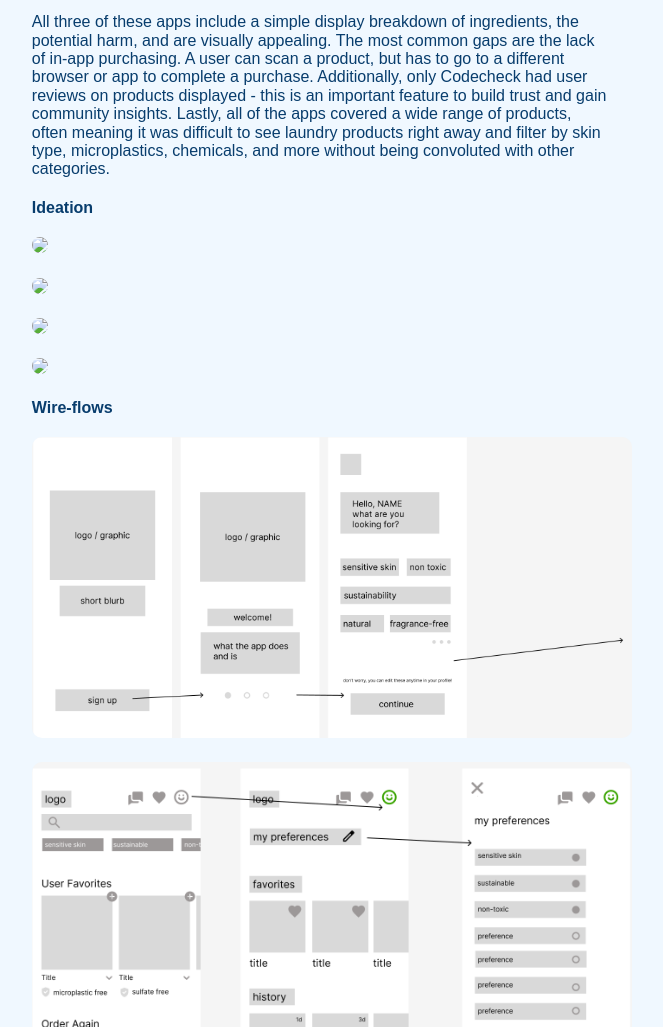
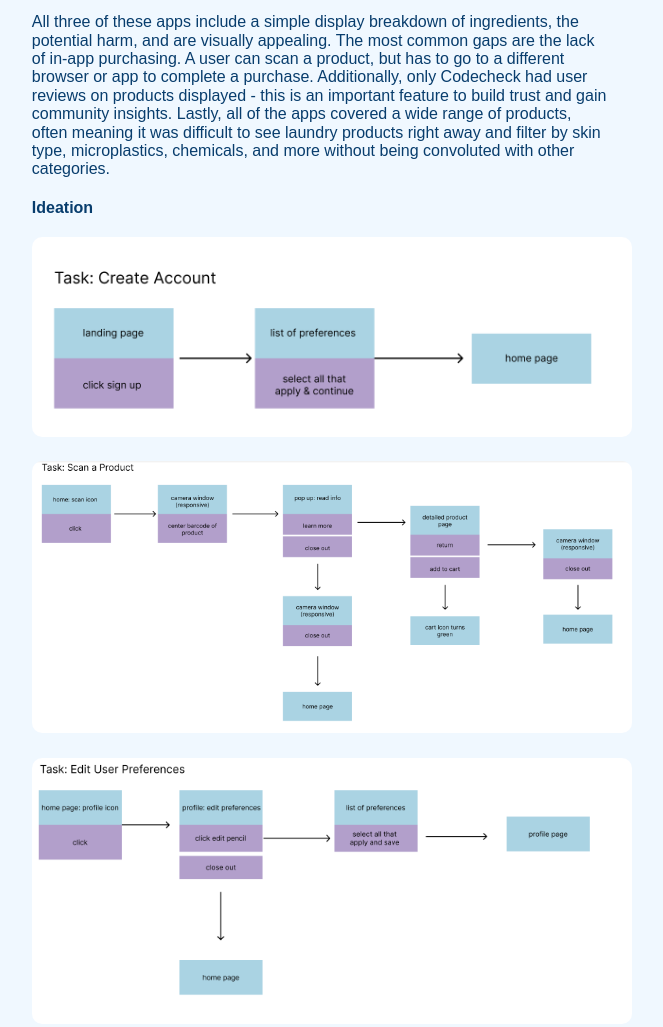
Before and after one commit to kyrarenee/portfolio, a plain HTML site: page sudspect.html in a window 1280 px wide. Shown: the part 3160-4187 px from the top of the page, without its empty margins (319-982 px from the left). Drawn offline with nearby package versions, Linux system fonts and the light colour scheme.

Commit message:
Add files via upload

```diff
--- a/sudspect.html
+++ b/sudspect.html
@@ -85,10 +85,10 @@
                        <p>All three of these apps include a simple display breakdown of ingredients, the potential harm, and are visually appealing. The most common gaps are the lack of in-app purchasing. A user can scan a product, but has to go to a different browser or app to complete a purchase. Additionally, only Codecheck had user reviews on products displayed - this is an important feature to build trust and gain community insights. Lastly, all of the apps covered a wide range of products, often meaning it was difficult to see laundry products right away and filter by skin type, microplastics, chemicals, and more without being convoluted with other categories.</p>
 
                        <p><strong>Ideation</strong></p>
-                       <p><img src="images/user-flows 2025-03-06 at 11.26.08 AM.png" width="600"></p>
-                       <p><img src="images/user-flows 2025-03-06 at 11.26.16 AM.png" width="600"></p>
-                       <p><img src="images/user-flows 2025-03-06 at 11.26.22 AM.png" width="600"></p>
-                       <p><img src="images/user-flows 2025-03-06 at 11.26.29 AM.png" width="600"></p>
+                       <p><img src="images/user-flows08.png" width="600"></p>
+                       <p><img src="images/user-flows16.png" width="600"></p>
+                       <p><img src="images/user-flows22.png" width="600"></p>
+                       <p><img src="images/user-flows29.png" width="600"></p>
 
                        <p><strong>Wire-flows</strong></p>
                        <p><img src="images/wire-flows29.png" width="600"></p>
```
